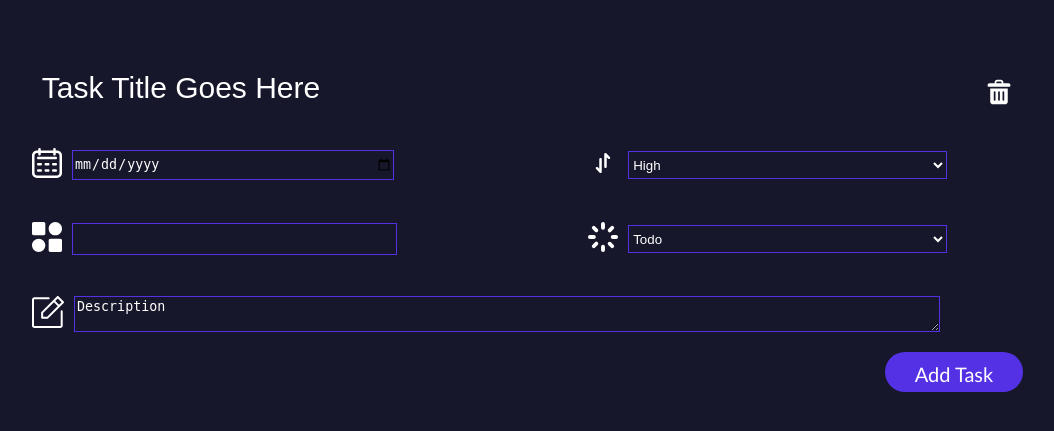
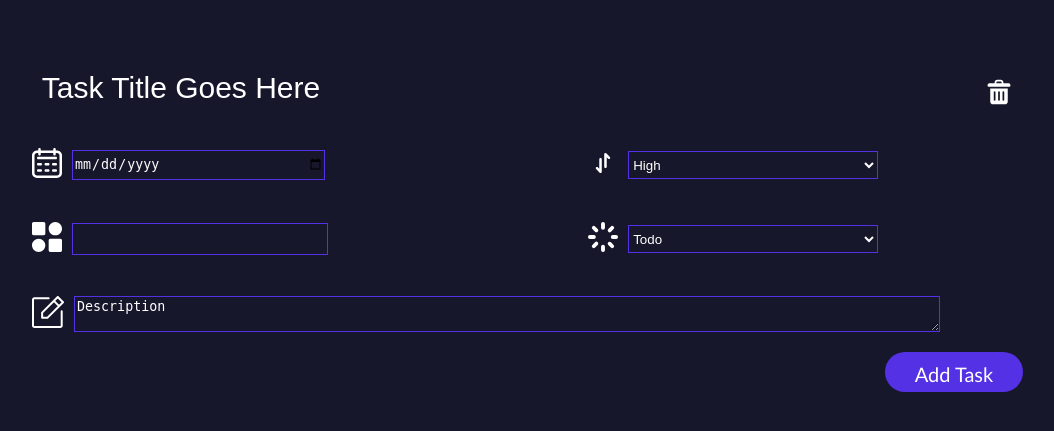
Before and after one commit to AminBihamta/TaskIt, a PHP site: page /addtask.html in a window 1280 px wide. Shown: the top 431 px of the page, without its empty margins (36-1090 px from the left). Run offline with PHP 8.4, Linux system fonts and the light colour scheme.

Commit message:
Updated input length for add task

```diff
--- a/dashboardStyles.css
+++ b/dashboardStyles.css
@@ -234,7 +234,7 @@ datalist {
 .date input[type="date"],
 select,
 input[list="category-options"] {
-  width: 70%;
+  width: 250px;
   background: transparent;
   border: solid 1px var(--Primary-color);
   height: 80%;
```
